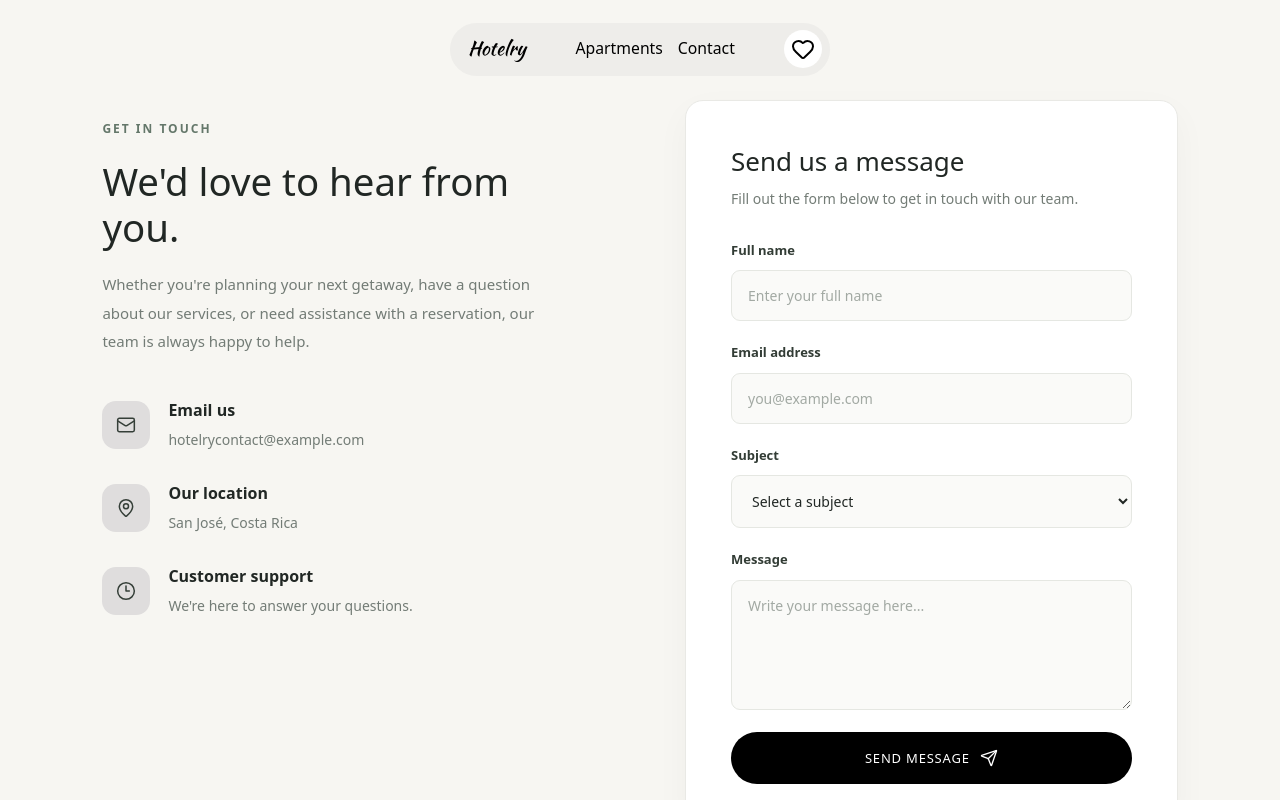
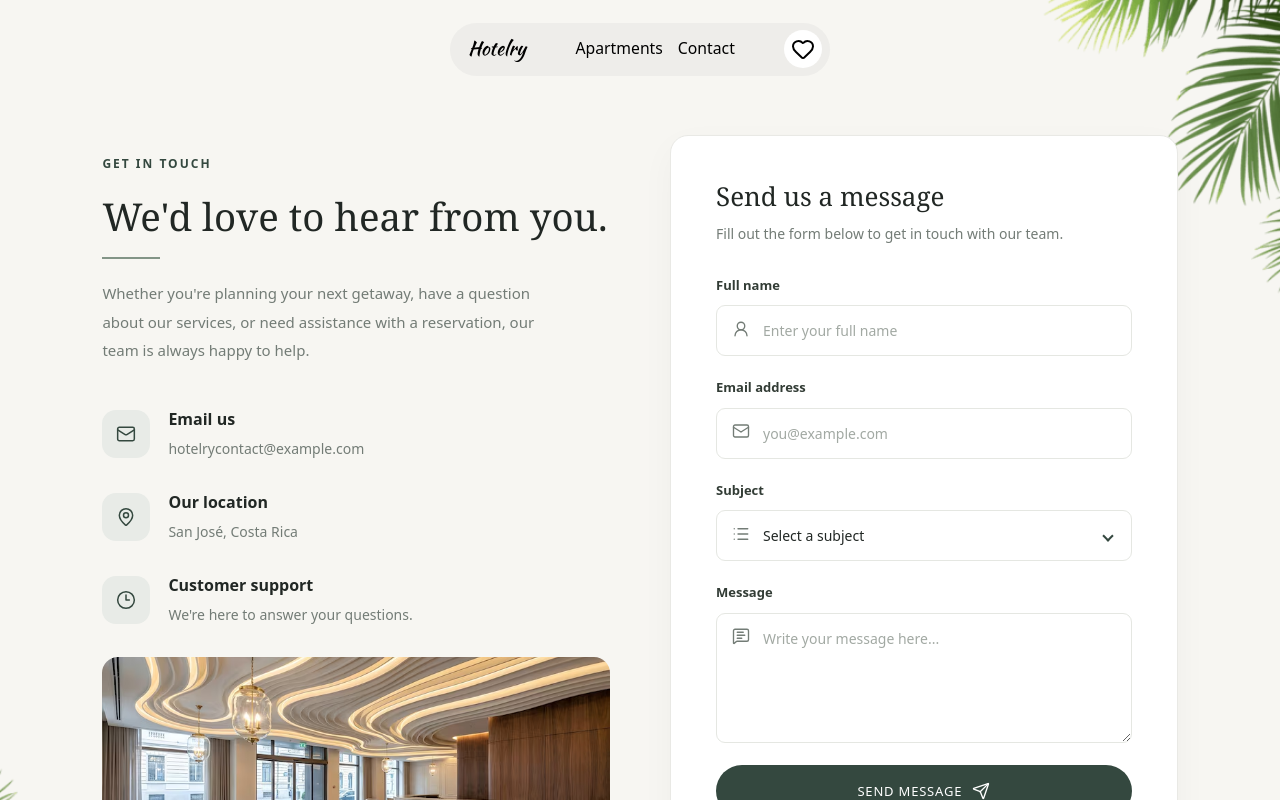
Before and after one commit to dilanrojas/hotel-landing-page, a React (Vite) app: page /contact in a window 1280 px wide. Shown: the top 800 px of the page. Built offline with nearby package versions, Linux system fonts and the light colour scheme.

Commit message:
Feat/daniel (#7)
* Initial structure for the footer and contact page

* Add native Lucide icons to the contact page and remove the hero card from the contact page.

* feat: add padding-top in contactContent.module.css

* feat: add decoration in contactPage

```diff
--- a/src/components/contact/ContactForm.tsx
+++ b/src/components/contact/ContactForm.tsx
@@ -1,7 +1,13 @@
 
 import { useState } from 'react'
 import type { FormEvent } from 'react'
-import { Send } from 'lucide-react'
+import {
+    Send,
+    UserRound,
+    Mail,
+    List,
+    MessageSquareText
+} from 'lucide-react'
 import styles from './contactForm.module.css'
 
 export default function ContactForm() {
@@ -9,9 +15,6 @@ export default function ContactForm() {
 
     const handleSubmit = (event: FormEvent<HTMLFormElement>) => {
         event.preventDefault()
-
-        // Academic demonstration.
-        // No data is sent or stored.
         event.currentTarget.reset()
         setSubmitted(true)
     }
@@ -42,6 +45,13 @@ export default function ContactForm() {
                         Full name
                     </label>
 
+                    <UserRound
+                        className={styles.fieldIcon}
+                        size={18}
+                        strokeWidth={1.8}
+                        aria-hidden="true"
+                    />
+
                     <input
                         type="text"
                         id="contact-name"
@@ -58,6 +68,13 @@ export default function ContactForm() {
                         Email address
                     </label>
 
+                    <Mail
+                        className={styles.fieldIcon}
+                        size={18}
+                        strokeWidth={1.8}
+                        aria-hidden="true"
+                    />
+
                     <input
                         type="email"
                         id="contact-email"
@@ -73,6 +90,13 @@ export default function ContactForm() {
                     <label htmlFor="contact-subject">
                         Subject
                     </label>
+
+                    <List
+                        className={styles.fieldIcon}
+                        size={18}
+                        strokeWidth={1.8}
+                        aria-hidden="true"
+                    />
 
                     <select
                         id="contact-subject"
@@ -108,6 +132,13 @@ export default function ContactForm() {
                         Message
                     </label>
 
+                    <MessageSquareText
+                        className={styles.fieldIcon}
+                        size={18}
+                        strokeWidth={1.8}
+                        aria-hidden="true"
+                    />
+
                     <textarea
                         id="contact-message"
                         name="message"
--- a/src/components/contact/ContactInfo.tsx
+++ b/src/components/contact/ContactInfo.tsx
@@ -64,6 +64,14 @@ export default function ContactInfo() {
                 </li>
 
             </ul>
+
+            <figure className={styles.contactVisual}>
+                <img
+                    src="/img_izq_contact.avif"
+                    alt="Interior elegante de un hotel"
+                    loading="lazy"
+                />
+            </figure>
         </section>
     )
 }
--- a/src/components/contact/contactContent.module.css
+++ b/src/components/contact/contactContent.module.css
@@ -1,20 +1,82 @@
 .contactSection {
     background-color: #f7f6f2;
-    padding: 100px max(8%, calc((100% - 1200px) / 2));
+
+    padding-inline: max(8%, calc((100% - 1200px) / 2));
+    padding-block: 9rem;
+    gap: 60px;
 
     display: grid;
-    grid-template-columns: 1fr 1fr;
-    gap: 90px;
+    grid-template-columns: minmax(0, 1fr) minmax(0, 1fr);
+
     align-items: start;
+
+    position: relative;
+    isolation: isolate;
+    overflow: hidden;
+}
+
+/* Decorative leaves */
+
+.contactSection::before,
+.contactSection::after {
+    content: "";
+    position: absolute;
+
+    width: 400px;
+    height: 400px;
+
+    background-image: url("/decorative-leaf.png");
+    background-size: contain;
+    background-repeat: no-repeat;
+    background-position: center;
+
+    opacity: 1;
+    filter: none;
+
+    pointer-events: none;
+    z-index: 0;
+}
+
+/* Upper-right leaves */
+.contactSection::before {
+    top: -40px;
+    right: -80px;
+}
+
+/* Lower-left leaves */
+.contactSection::after {
+    bottom: -80px;
+    left: -80px;
+    transform: rotate(180deg);
+}
+
+
+/* Keep content above decorative elements */
+
+.contactSection>* {
+    position: relative;
+    z-index: 1;
 }
 
 /* Tablet */
 
-@media (max-width: 900px) {
+@media (max-width: 1050px) {
     .contactSection {
-        grid-template-columns: 1fr;
+        grid-template-columns: minmax(0, 1fr);
         gap: 50px;
-        padding: 70px 6%;
+        padding: 100px 6% 70px;
+    }
+
+    .contactSection>* {
+        width: 100%;
+        max-width: 720px;
+        margin-inline: auto;
+        box-sizing: border-box;
+    }
+
+    .contactSection::before,
+    .contactSection::after {
+        display: none;
     }
 }
 
@@ -22,7 +84,7 @@
 
 @media (max-width: 600px) {
     .contactSection {
-        padding: 50px 5%;
+        padding: 90px 5% 50px;
         gap: 40px;
     }
 }
--- a/src/components/contact/contactForm.module.css
+++ b/src/components/contact/contactForm.module.css
@@ -2,11 +2,15 @@
     background-color: #ffffff;
     padding: 45px;
     border-radius: 18px;
+    min-width: 0;
+    box-sizing: border-box;
     border: 1px solid #e9e9e5;
     box-shadow: 0 12px 35px rgba(0, 0, 0, 0.035);
 }
 
 .formContainer h2 {
+    font-family: Georgia, "Times New Roman", serif;
+    font-weight: 400;
     font-size: 26px;
     color: #212724;
     margin: 0 0 10px;
@@ -28,6 +32,7 @@
 }
 
 .formGroup {
+    position: relative;
     display: flex;
     flex-direction: column;
     gap: 10px;
@@ -40,15 +45,46 @@
     font-weight: 600;
 }
 
+.formGroup select {
+    appearance: none;
+    padding-right: 48px;
+}
+
+.formGroup:has(select)::after {
+    content: "";
+    position: absolute;
+
+    right: 20px;
+    bottom: 21px;
+
+    width: 8px;
+    height: 8px;
+
+    border-right: 2px solid #34483f;
+    border-bottom: 2px solid #34483f;
+
+    transform: rotate(45deg);
+    pointer-events: none;
+}
+
+.fieldIcon {
+    position: absolute;
+    left: 16px;
+    top: 44px;
+    color: #737c76;
+    pointer-events: none;
+    z-index: 1;
+}
+
 /* Form fields */
 
 .formGroup input,
 .formGroup select,
 .formGroup textarea {
     width: 100%;
-    padding: 15px 16px;
+    padding: 15px 16px 15px 46px;
 
-    background-color: #fafaf8;
+    background-color: #ffffff;
     border: 1px solid #e5e7e2;
     border-radius: 9px;
 
@@ -85,7 +121,7 @@
     padding: 17px 22px;
     gap: 10px;
 
-    background-color: #000000;
+    background-color: #34483f;
     color: #ffffff;
 
     border: none;
@@ -111,7 +147,7 @@
 }
 
 .submitButton:hover {
-    background-color: #3e5245;
+    background-color: #263a31;
     transform: translateY(-2px);
 }
 
@@ -149,3 +185,11 @@
         font-size: 23px;
     }
 }
+
+/* Small mobile */
+
+@media (max-width: 380px) {
+    .formContainer {
+        padding: 20px;
+    }
+}
--- a/src/components/contact/contactInfo.module.css
+++ b/src/components/contact/contactInfo.module.css
@@ -5,16 +5,28 @@
 .sectionLabel {
     font-size: 12px;
     font-weight: 700;
-    color: #64776a;
+    color: #34483f;
     letter-spacing: 2px;
     margin: 0;
 }
 
 .contactInfo h2 {
+    font-family: Georgia, "Times New Roman", serif;
+    font-weight: 400;
     font-size: clamp(30px, 3vw, 43px);
     color: #212724;
     line-height: 1.2;
     margin: 20px 0;
+
+}
+
+.contactInfo h2::after {
+    content: "";
+    display: block;
+    width: 58px;
+    height: 2px;
+    background-color: #839587;
+    margin-top: 18px;
 }
 
 .description {
@@ -50,7 +62,7 @@
     width: 48px;
     height: 48px;
 
-    background-color: #dfdddd;
+    background-color: #e8ebe7;
     border-radius: 14px;
 
     display: flex;
@@ -58,7 +70,7 @@
     justify-content: center;
 
     font-size: 22px;
-    color: #353f38;
+    color: #34483f;
 }
 
 .infoItem h3 {
@@ -84,9 +96,45 @@
     overflow-wrap: anywhere;
 }
 
+/* Hotel image */
+
+.contactVisual {
+    width: 100%;
+    height: 230px;
+    margin: 30px 0 0;
+    border-radius: 16px;
+    overflow: hidden;
+}
+
+.contactVisual img {
+    display: block;
+    width: 100%;
+    height: 100%;
+    object-fit: cover;
+    transition: transform 0.4s ease;
+}
+
+.contactVisual:hover img {
+    transform: scale(1.04);
+}
+
+/* Tablet */
+
+@media (max-width: 1050px) {
+    .contactVisual {
+        height: 280px;
+    }
+}
+
+/* Movil */
+
 @media (max-width: 600px) {
     .infoList {
         gap: 25px;
         margin-top: 30px;
     }
+
+    .contactVisual {
+        height: 200px;
+    }
 }
```
Also changed, not shown: public/decorative-leaf.png (added), public/img_izq_contact.avif (added).
